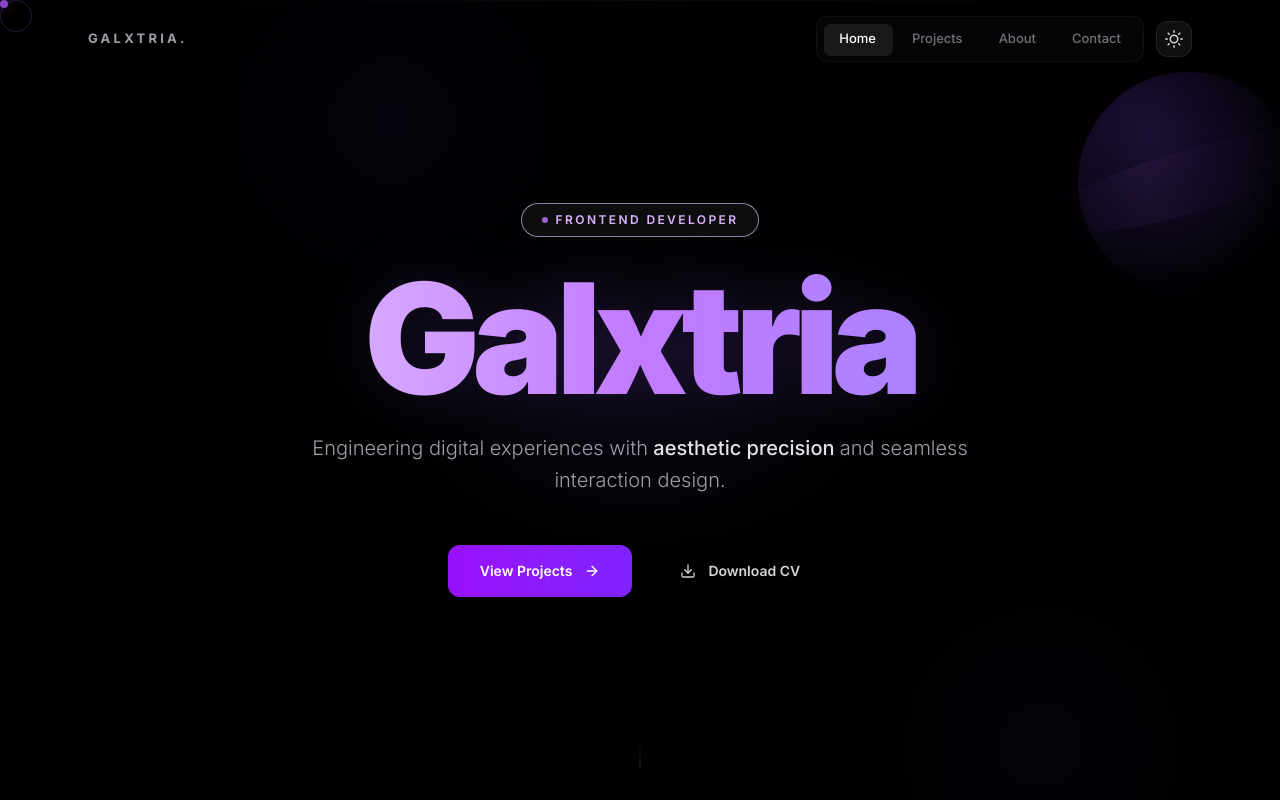
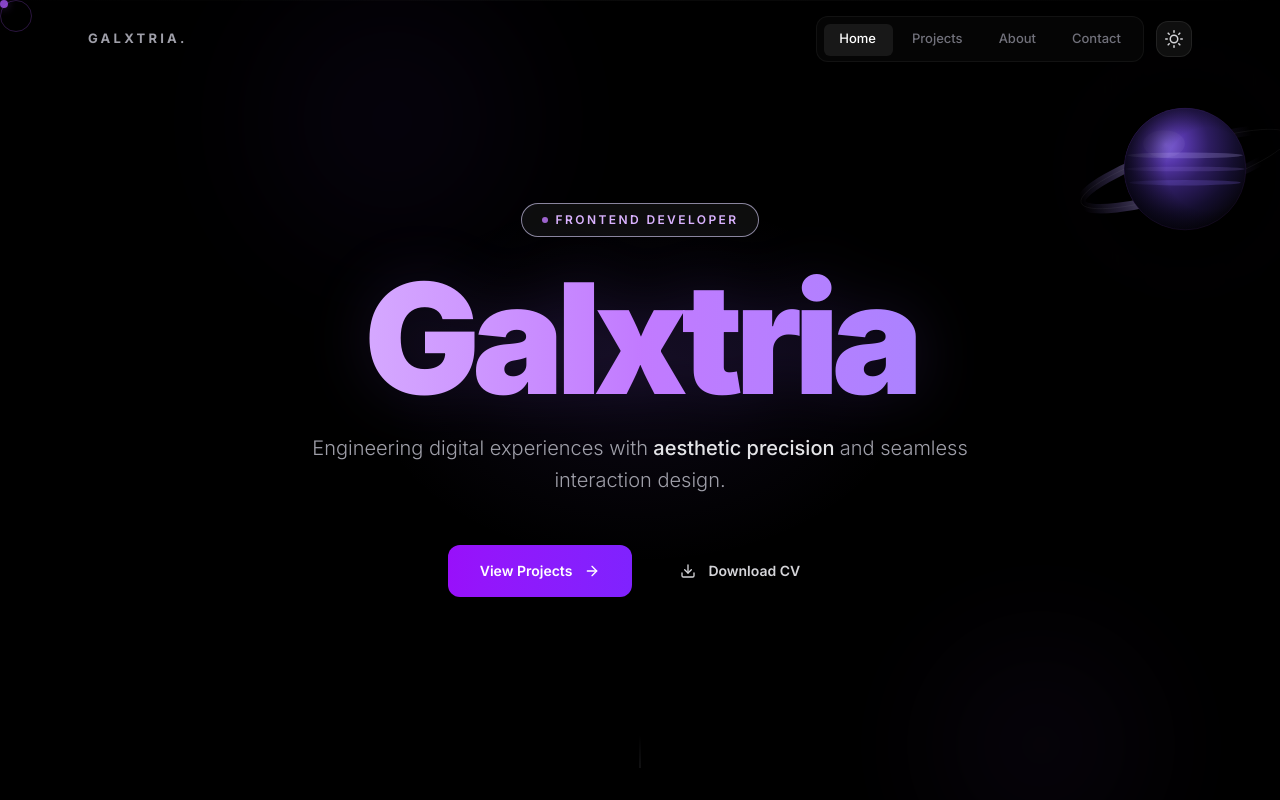
Before and after one commit to galxtria/Galxtria, a React (Vite) app: page / in a window 1280 px wide. Shown: the top 800 px of the page. Built offline with nearby package versions, Linux system fonts and the light colour scheme.

Commit message:
fix: premium SVG planet — Saturn dark / Moon light, subtle behind glass

```diff
--- a/src/App.jsx
+++ b/src/App.jsx
@@ -355,60 +355,88 @@ function Background({ mouseRef, isMobile }) {
     <div className="fixed inset-0 pointer-events-none z-0 overflow-hidden" aria-hidden="true">
       <div
         ref={planetRef}
-        className={`absolute rounded-full ${isMobile ? 'w-[220px] h-[220px] top-[9%] right-[-18px]' : 'w-[380px] h-[380px] top-[7%] right-[5%]'}`}
+        className={`absolute ${isMobile ? 'w-[210px] h-[210px] top-[8%] right-[-10px]' : 'w-[340px] h-[340px] top-[6%] right-[6%]'}`}
         style={{
           transition: isMobile ? 'none' : 'transform 1.5s ease-out',
           willChange: isMobile ? 'auto' : 'transform',
         }}
       >
-        <div
-          className="absolute inset-0 rounded-full"
-          style={{
-            background: 'radial-gradient(circle at 32% 28%, #4c2a8a 0%, #2b1654 30%, #1a1030 58%, #0b0a1a 78%, #050510 100%)',
-            boxShadow: 'inset -22px -14px 36px rgba(0,0,0,0.85), inset 10px 10px 30px rgba(168,85,247,0.12), 0 0 70px rgba(139,92,246,0.10)',
-            filter: 'blur(0.3px)',
-            opacity: isDark ? (isMobile ? 0.38 : 0.72) : 0,
-            transition: 'opacity 700ms cubic-bezier(0.16,1,0.3,1)',
-          }}
-        />
-        <div
-          className="absolute top-1/2 left-1/2 pointer-events-none"
-          style={{
-            width: '138%',
-            height: '28%',
-            transform: 'translate(-50%, -50%) rotate(-16deg)',
-            borderRadius: '50%',
-            background: 'linear-gradient(90deg, transparent 5%, rgba(168,85,247,0) 10%, rgba(168,85,247,0.18) 22%, rgba(192,132,252,0.22) 36%, rgba(168,85,247,0.14) 52%, rgba(139,92,246,0.06) 68%, transparent 82%)',
-            borderTop: '1px solid rgba(168,85,247,0.18)',
-            borderBottom: '1px solid rgba(168,85,247,0.10)',
-            filter: 'blur(0.4px)',
-            opacity: isDark ? (isMobile ? 0.26 : 0.52) : 0,
-            transition: 'opacity 700ms cubic-bezier(0.16,1,0.3,1)',
-          }}
-        />
-        <div
-          className="absolute inset-0 rounded-full overflow-hidden"
-          style={{
-            background: 'radial-gradient(circle at 32% 28%, #ffffff 0%, #fdfcff 22%, #f5f3ff 42%, #ede9fe 64%, #ddd6fe 82%, #c4b5fd 100%)',
-            boxShadow: 'inset -18px -12px 28px rgba(120,100,160,0.18), inset 8px 8px 18px rgba(255,255,255,0.95), 0 0 50px rgba(168,85,247,0.07)',
-            filter: 'blur(0.2px)',
-            opacity: isDark ? 0 : (isMobile ? 0.34 : 0.62),
-            transition: 'opacity 700ms cubic-bezier(0.16,1,0.3,1)',
-          }}
-        >
-          <div className="absolute rounded-full" style={{ width: '22%', height: '22%', left: '28%', top: '24%', background: 'radial-gradient(circle at 30% 30%, #ede9fe, #ddd6fe 65%, #c4b5fd 100%)', boxShadow: 'inset -3px -2px 6px rgba(0,0,0,0.12)', opacity: 0.9 }} />
-          <div className="absolute rounded-full" style={{ width: '14%', height: '14%', left: '58%', top: '42%', background: 'radial-gradient(circle at 30% 30%, #f5f3ff, #ddd6fe 70%)', boxShadow: 'inset -2px -2px 4px rgba(0,0,0,0.10)', opacity: 0.85 }} />
-          <div className="absolute rounded-full" style={{ width: '10%', height: '10%', left: '36%', top: '62%', background: '#e9e5ff', boxShadow: 'inset -2px -1px 3px rgba(0,0,0,0.08)', opacity: 0.8 }} />
-          <div className="absolute rounded-full" style={{ width: '7%', height: '7%', left: '68%', top: '68%', background: '#ddd6fe', opacity: 0.7 }} />
+        <div className="absolute inset-0" style={{ opacity: isDark ? 1 : 0, transition: 'opacity 800ms cubic-bezier(0.16,1,0.3,1)', filter: isMobile ? 'blur(0.3px)' : 'none' }}>
+          <svg viewBox="0 0 200 200" className="w-full h-full overflow-visible" xmlns="http://www.w3.org/2000/svg">
+            <defs>
+              <radialGradient id="saturnBody" cx="34%" cy="30%" r="74%">
+                <stop offset="0%" stopColor="#7a5ad6" />
+                <stop offset="22%" stopColor="#5536a8" />
+                <stop offset="48%" stopColor="#2e1d62" />
+                <stop offset="78%" stopColor="#140e2e" />
+                <stop offset="100%" stopColor="#080610" />
+              </radialGradient>
+              <linearGradient id="saturnRing" x1="0%" y1="0%" x2="100%" y2="0%">
+                <stop offset="0%" stopColor="#a78bfa" stopOpacity="0" />
+                <stop offset="16%" stopColor="#a78bfa" stopOpacity="0.22" />
+                <stop offset="30%" stopColor="#c4b5fd" stopOpacity="0.42" />
+                <stop offset="46%" stopColor="#a78bfa" stopOpacity="0.28" />
+                <stop offset="62%" stopColor="#7c3aed" stopOpacity="0.18" />
+                <stop offset="84%" stopColor="#a78bfa" stopOpacity="0" />
+              </linearGradient>
+              <radialGradient id="saturnShade" cx="68%" cy="50%" r="70%">
+                <stop offset="0%" stopColor="transparent" stopOpacity="0" />
+                <stop offset="48%" stopColor="transparent" stopOpacity="0" />
+                <stop offset="100%" stopColor="#020208" stopOpacity="0.82" />
+              </radialGradient>
+              <clipPath id="satClip"><circle cx="100" cy="100" r="58" /></clipPath>
+            </defs>
+            <ellipse cx="100" cy="100" rx="104" ry="21" fill="none" stroke="url(#saturnRing)" strokeWidth="9" opacity="0.95" transform="rotate(-18 100 100)" />
+            <ellipse cx="100" cy="100" rx="104" ry="21" fill="none" stroke="rgba(255,255,255,0.07)" strokeWidth="0.6" transform="rotate(-18 100 100)" />
+            <circle cx="100" cy="100" r="58" fill="url(#saturnBody)" />
+            <g clipPath="url(#satClip)" opacity="0.22">
+              <ellipse cx="100" cy="87" rx="55" ry="2.8" fill="#c4b5fd" />
+              <ellipse cx="100" cy="100" rx="57" ry="2.2" fill="#a78bfa" opacity="0.7" />
+              <ellipse cx="100" cy="113" rx="53" ry="2.6" fill="#8b6cf0" />
+            </g>
+            <ellipse cx="80" cy="76" rx="20" ry="13" fill="white" opacity="0.045" />
+            <circle cx="100" cy="100" r="58" fill="url(#saturnShade)" />
+            <circle cx="100" cy="100" r="58" fill="none" stroke="rgba(168,85,247,0.09)" strokeWidth="0.8" />
+          </svg>
+          <div className="absolute inset-0 rounded-full pointer-events-none" style={{ background: 'radial-gradient(circle at 50% 50%, transparent 60%, rgba(139,92,246,0.08) 100%)', filter: 'blur(14px)', transform: 'scale(1.12)' }} />
         </div>
-        <div
-          className="absolute inset-0 rounded-full pointer-events-none"
-          style={{
-            background: 'radial-gradient(ellipse 85% 90% at 72% 50%, transparent 38%, rgba(15,10,40,0.09) 72%, rgba(15,10,40,0.16) 100%)',
-            opacity: isDark ? 0 : 1,
-            transition: 'opacity 700ms ease',
-          }}
-        />
+        <div className="absolute inset-0" style={{ opacity: isDark ? 0 : 1, transition: 'opacity 800ms cubic-bezier(0.16,1,0.3,1)' }}>
+          <svg viewBox="0 0 200 200" className="w-full h-full overflow-visible" xmlns="http://www.w3.org/2000/svg">
+            <defs>
+              <radialGradient id="moonBody" cx="32%" cy="30%" r="78%">
+                <stop offset="0%" stopColor="#ffffff" />
+                <stop offset="30%" stopColor="#fdfcfe" />
+                <stop offset="58%" stopColor="#f1eefb" />
+                <stop offset="80%" stopColor="#e2dcf3" />
+                <stop offset="100%" stopColor="#c7bfdE" />
+              </radialGradient>
+              <radialGradient id="moonShade" cx="70%" cy="50%" r="70%">
+                <stop offset="0%" stopColor="transparent" stopOpacity="0" />
+                <stop offset="52%" stopColor="transparent" stopOpacity="0" />
+                <stop offset="100%" stopColor="#1a1530" stopOpacity="0.18" />
+              </radialGradient>
+            </defs>
+            <circle cx="100" cy="100" r="60" fill="url(#moonBody)" style={{ filter: 'drop-shadow(0 10px 28px rgba(124,58,237,0.09)) drop-shadow(0 0 40px rgba(168,85,247,0.06))' }} />
+            <g opacity="0.92">
+              <g>
+                <circle cx="84" cy="78" r="17" fill="#ede8fb" stroke="rgba(0,0,0,0.045)" strokeWidth="0.7" />
+                <circle cx="84" cy="78" r="17" fill="none" stroke="rgba(0,0,0,0.06)" strokeWidth="0.5" />
+                <ellipse cx="80" cy="74" rx="4.5" ry="3.2" fill="rgba(0,0,0,0.035)" />
+              </g>
+              <g>
+                <circle cx="119" cy="109" r="12.5" fill="#ece7f8" stroke="rgba(0,0,0,0.04)" strokeWidth="0.6" />
+                <ellipse cx="116" cy="106" rx="3.2" ry="2.4" fill="rgba(0,0,0,0.03)" />
+              </g>
+              <circle cx="97" cy="133" r="8.5" fill="#e9e4f7" stroke="rgba(0,0,0,0.035)" strokeWidth="0.5" />
+              <circle cx="133" cy="86" r="6" fill="#eee9fb" stroke="rgba(0,0,0,0.03)" strokeWidth="0.4" />
+              <circle cx="108" cy="62" r="3.8" fill="#f3efff" opacity="0.95" />
+              <circle cx="68" cy="108" r="4.2" fill="#ece8f7" opacity="0.9" />
+            </g>
+            <circle cx="100" cy="100" r="60" fill="url(#moonShade)" />
+            <circle cx="100" cy="100" r="60" fill="none" stroke="white" strokeWidth="0.7" opacity="0.42" />
+            <circle cx="100" cy="100" r="60" fill="none" stroke="rgba(168,85,247,0.08)" strokeWidth="1.1" />
+          </svg>
+        </div>
       </div>
       {/* Ambient orb 1 — simplified on mobile (no animation, static glow) */}
       <div
```
